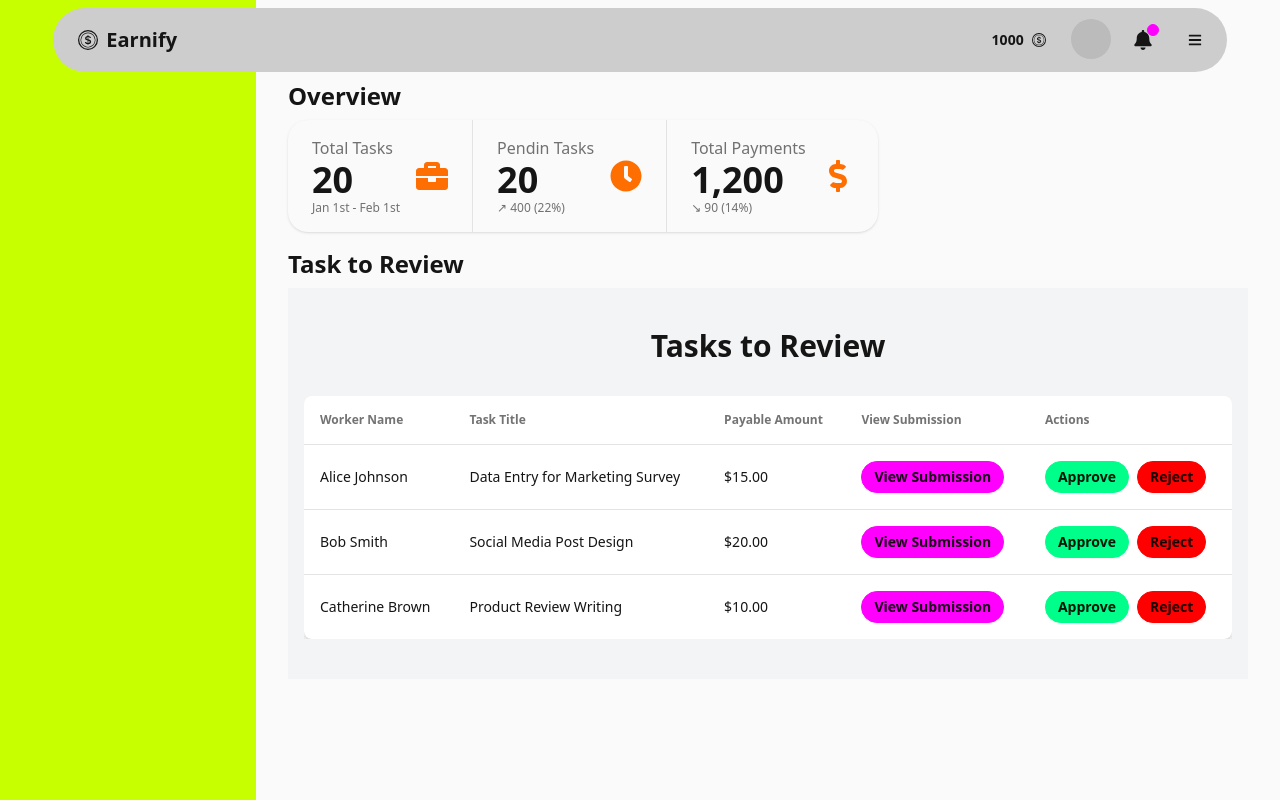
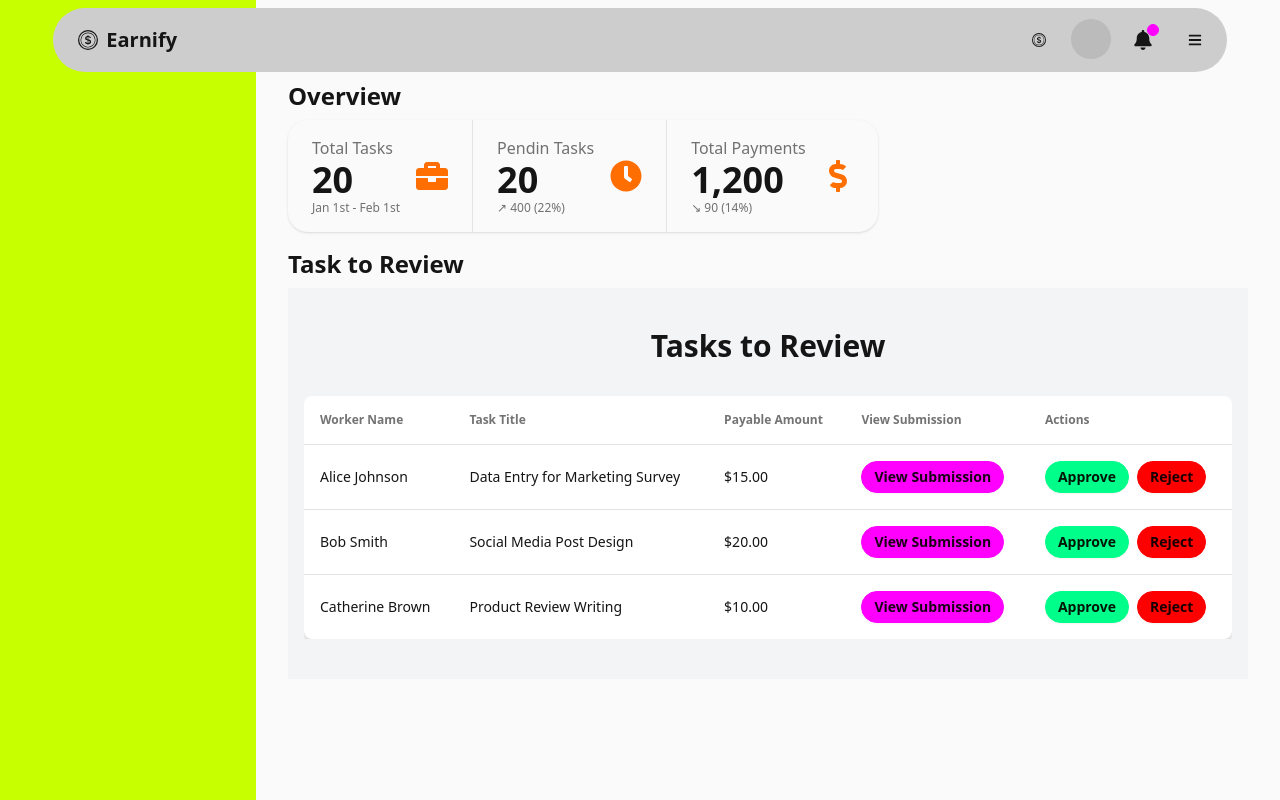
Before and after one commit to adnansyed101/earnify-client, a React (Vite) app: page /dashboard in a window 1280 px wide. Built offline with nearby package versions, Linux system fonts and the light colour scheme; no server answers; sample sign-in values are in the browser's storage.

Commit message:
Show available coins from db

```diff
--- a/src/components/Dashboard/Navbar.jsx
+++ b/src/components/Dashboard/Navbar.jsx
@@ -17,7 +17,7 @@ const Navbar = () => {
     user && user?.email ? (
       <>
         <button className="btn btn-ghost px-0 md:px-4">
-          1000
+          {userDB?.coin}
           <BsCoin />
         </button>
         <div className="dropdown dropdown-end">
```
